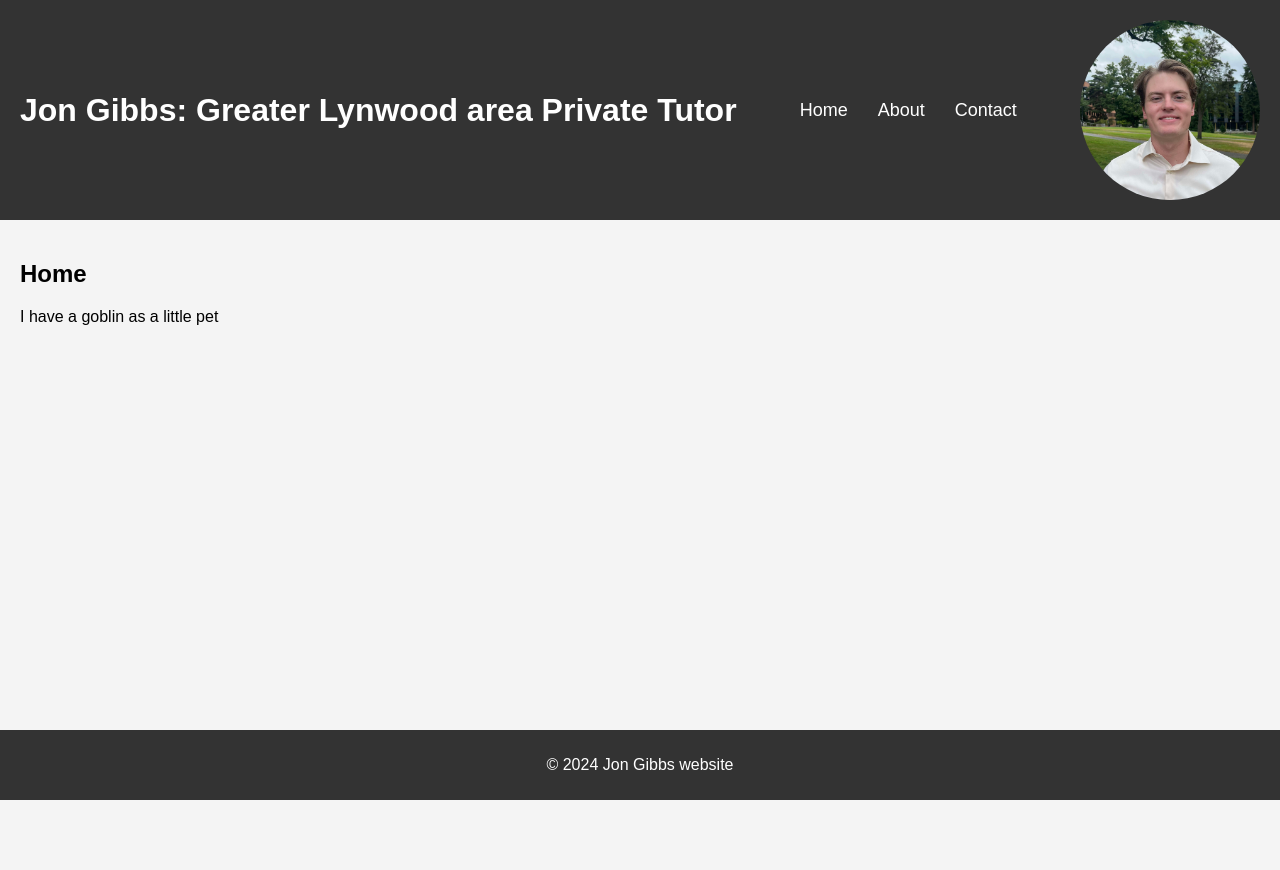
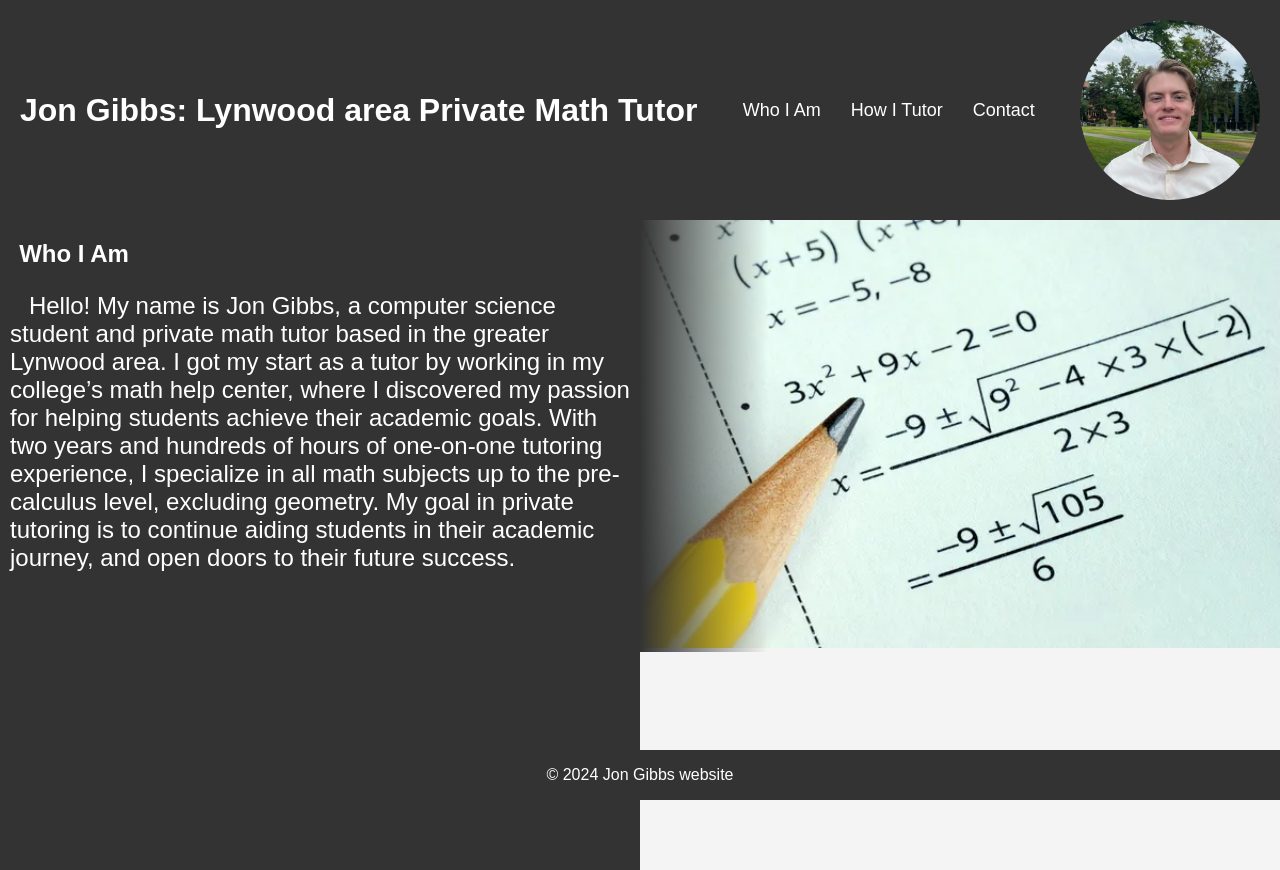
Before and after one commit to Jon-Gibbs/tutoringWebSite, a React (Create React App) app: page / in a window 1280 px wide. Before the commit the page ends 800 px from the top, so only its background shows below. Built offline with nearby package versions, Linux system fonts and the light colour scheme.

Commit message:
finalized image and site setup
fixed the image placement, formatted main text placement,  changed the nav link labels, and put real text into the main text box.

```diff
--- a/src/App.css
+++ b/src/App.css
@@ -36,12 +36,11 @@
     transform: rotate(360deg);
   }
 } */
-body {
-  font-family: Arial, sans-serif;
-  margin: 0;
-  padding: 0;
-  background-color: #f4f4f4;
+.App {
+  display: flex;
+  flex-direction: column;
 }
+
 
 .App-header {
   background-color: #333;
@@ -58,9 +57,60 @@ body {
   border-radius: 50%; /* Optional: This makes the image circular */
   object-fit: cover; /* Ensures the image covers the entire area */
 }
+
+body {
+  font-family: Arial, sans-serif;
+  margin: 0;
+  padding: 0;
+  background-color: #f4f4f4;
+}
+
 .main-content{
+  display: flex;
+  flex-direction: row;
+  flex: 1;
+  padding: 0;
+  margin: 0;
+}
 
+
+
+.main-contentTextBox{
+  color: white;
+  text-indent: 3%;
+  width: 50%;
+  height: 650px;
+  background-color: #333;
+  overflow-y: auto;
 }
+
+.main-text{
+  font-size:x-large;
+  padding-left: 10px;
+}
+.mainContentImage {
+  position: relative;
+  width: 50%;
+  height: 100%;
+  overflow: hidden;
+}
+
+.mainContentImage img {
+  width: 100%;
+  height: auto;
+  object-fit: cover;
+}
+
+.image-gradient {
+  position: absolute;
+  top: 0;
+  left: 0;
+  width: 20%;
+  height: 100%;
+  background: linear-gradient(to left, transparent, #333);
+  pointer-events: none;
+}
+
 
 nav {
   margin: 20px 0;
@@ -81,15 +131,11 @@ main {
   padding: 20px;
 }
 
-section {
-  margin-bottom: 40px;
-}
-
 footer {
   background-color: #333;
   color: white;
   text-align: center;
-  padding: 10px 0;
+  padding-top: 0;
   position: fixed;
   width: 100%;
   bottom: 0;
--- a/src/App.js
+++ b/src/App.js
@@ -11,11 +11,11 @@ import Contact from './components/Contact.js';
       <div className="App">
         {/* Header Section */}
         <header className="App-header">
-          <h1>Jon Gibbs: Greater Lynwood area Private Tutor</h1>
+          <h1>Jon Gibbs: Lynwood area Private Math Tutor</h1>
 
           <nav>
-            <Link to="/">Home</Link>
-            <Link to="/about">About</Link>
+            <Link to="/">Who I Am</Link>
+            <Link to="/about">How I Tutor</Link>
             <Link to="/contact">Contact</Link>
           </nav>
           <img className="profile-image" src="/images/profile.jpeg" alt="me" />
@@ -23,11 +23,17 @@ import Contact from './components/Contact.js';
 
         {/* Main Content Section */}
         <main className = "main-content">
+          <div className = "main-contentTextBox">
           <Routes>
             <Route path="/" element={<Home />} />
             <Route path="/about" element={<About />} />
             <Route path="/contact" element={<Contact />} />
           </Routes>
+          </div>
+          <div className="mainContentImage">
+    <img src="/images/math-stock-photo.jpg" alt="math" />
+    <div className="image-gradient"></div>
+  </div>
         </main>
 
         {/* Footer Section */}
--- a/src/components/About.js
+++ b/src/components/About.js
@@ -1,9 +1,14 @@
 function About() {
     return (
       <div>
-        <h2>About</h2>
-        <p>This section provides information about me and the website.</p>
+        <h2>How I Tutor</h2>
+        <p className = 'main-text'>
+        I do not believe there is any such thing as “one size fits all tutoring”. My tutoring adapts to the needs, personality, and goals of the student. However, there are some features of a session that stay constant. A student will usually bring the classwork that they are struggling with to the session so that we can work on it together. The purpose of this is to give help that is relevant to the challenges the student is facing, and build confidence for when they return to the classroom. If there are any past subjects the student is struggling with, those can also be handled within the session. Meetings with students take place wherever is most comfortable, but meeting in public spaces is preferred. Things such as session frequency, length, and structure are entirely flexible to what best serves the student.
+
+        </p>
+
       </div>
+
     );
   }
   export default About;
--- a/src/components/Contact.js
+++ b/src/components/Contact.js
@@ -2,7 +2,8 @@ function Contact(){
     return (
         <div>
         <h2>Contact</h2>
-        <p>Dont call me</p>
+        <p className = 'main-text'>To discuss further details about putting your student in tutoring, feel free to contact me at jon@gibbs.tk.
+        </p>
         </div>
     );
 }
--- a/src/components/Home.js
+++ b/src/components/Home.js
@@ -3,8 +3,11 @@
 function Home() {
     return (
       <div classNme = "main-content">
-        <h2>Home</h2>
-        <p>I have a goblin as a little pet</p>
+        <h2>Who I Am</h2>
+        <p className = 'main-text'>
+        Hello! My name is Jon Gibbs, a computer science student and private math tutor based in the greater Lynwood area. I got my start as a tutor by working in my college’s math help center, where I discovered my passion for helping students achieve their academic goals. With two years and hundreds of hours of one-on-one tutoring experience, I specialize in all math subjects up to the pre-calculus level, excluding geometry. My goal in private tutoring is to continue aiding students in their academic journey, and open doors to their future success.
+
+        </p>
       </div>
     );
   }
```
